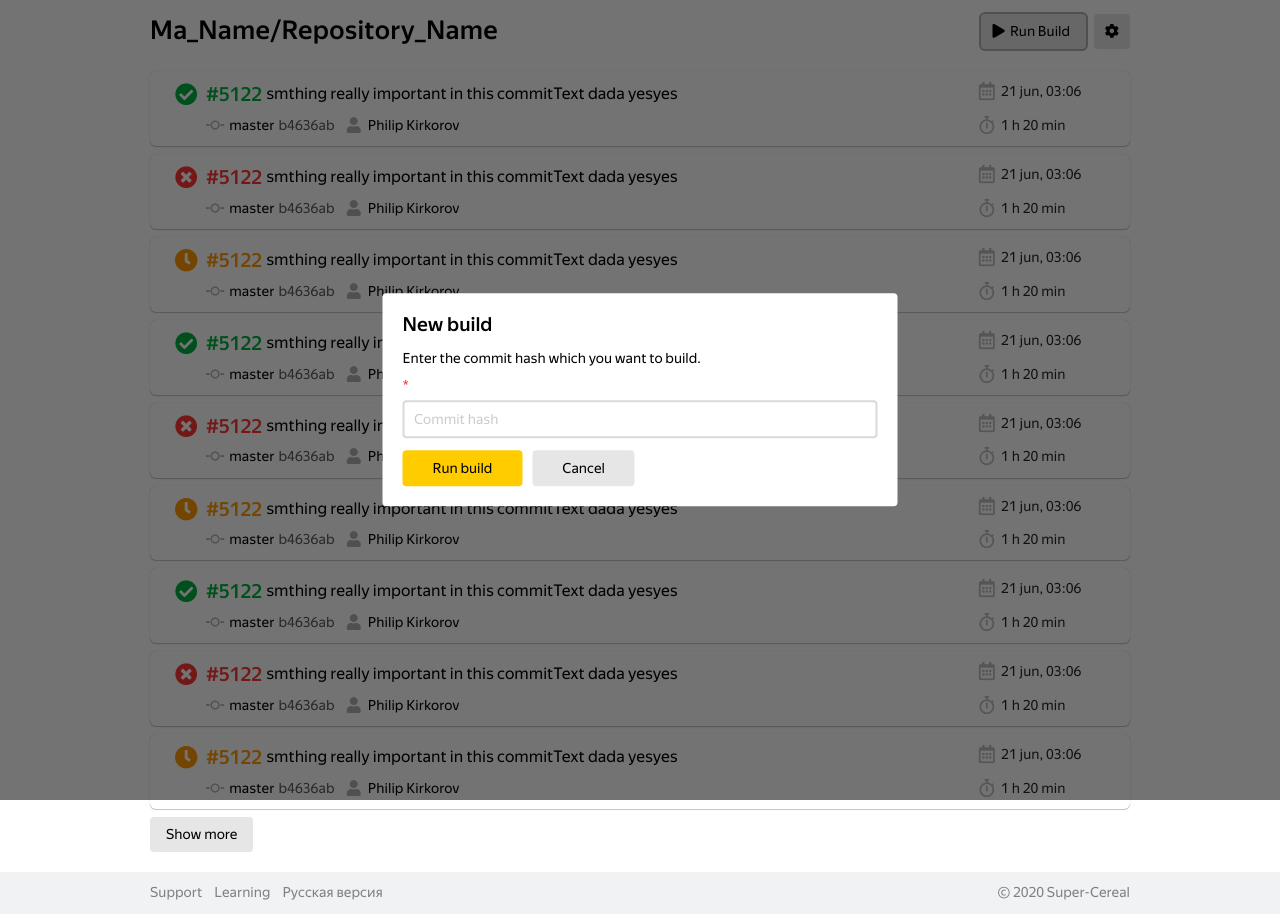
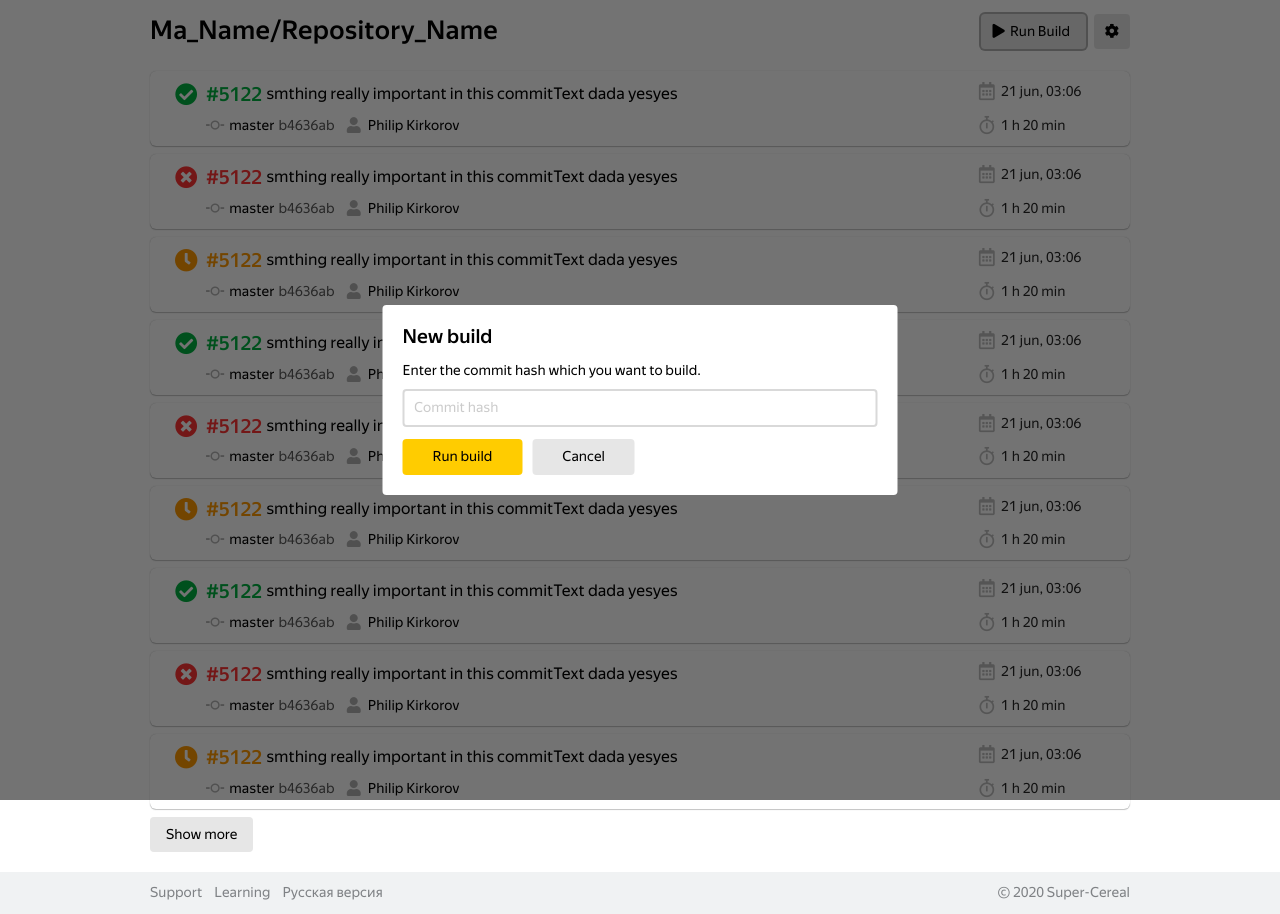
Before and after one commit to Super-Cereal/BlackWhiteNYellow, a React (Create React App) app: page /buildHistory in a window 1280 px wide. Both pictures are taken after a click on the button "Run Build". Built offline with nearby package versions, Linux system fonts and the light colour scheme; what ansi-to-html would draw is missing.

Commit message:
исправил попап форму; upd Readme

```diff
--- a/src/components/BuildHistory/BuildHistory.tsx
+++ b/src/components/BuildHistory/BuildHistory.tsx
@@ -165,7 +165,6 @@ const PopUpBox: React.FC<buildHistoryProps> = ({ popUpAdditionalClass, togglePop
           <FormTextField
             register={register}
             name="commitHash"
-            label=""
             placeholder="Commit hash"
             validators={{ required: 'This field is required' }}
             setValue={setValue}
--- a/src/components/common/FormFields/FormTextField/FormTextField.tsx
+++ b/src/components/common/FormFields/FormTextField/FormTextField.tsx
@@ -16,6 +16,7 @@ const FormTextField: React.FC<FieldProps> = ({
   };
   return (
     <div className="Form-InputBlock Form-InputBlock_text">
+      {label && (
         <label
           htmlFor={name}
           className={`Form-InputBlock-Label Form-InputBlock_text-Label ${
@@ -24,6 +25,7 @@ const FormTextField: React.FC<FieldProps> = ({
         >
           {label}
         </label>
+      )}
       <div className="Form-InputBlock_text-InputBox">
         <input
           className={`Form-InputBlock-Input Form-InputBlock_text-Input ${
--- a/src/components/common/FormFields/types.ts
+++ b/src/components/common/FormFields/types.ts
@@ -10,7 +10,7 @@ export interface useFormFieldInterface {
   };
 }
 export type FieldProps = {
-  label: string;
+  label?: string;
   name: string;
   register: Function;
   validators?: {
```
Also changed, not shown: 1 other file (tests, documents, lock files or other folders). Lines whose indentation alone changed are shown as unchanged.
